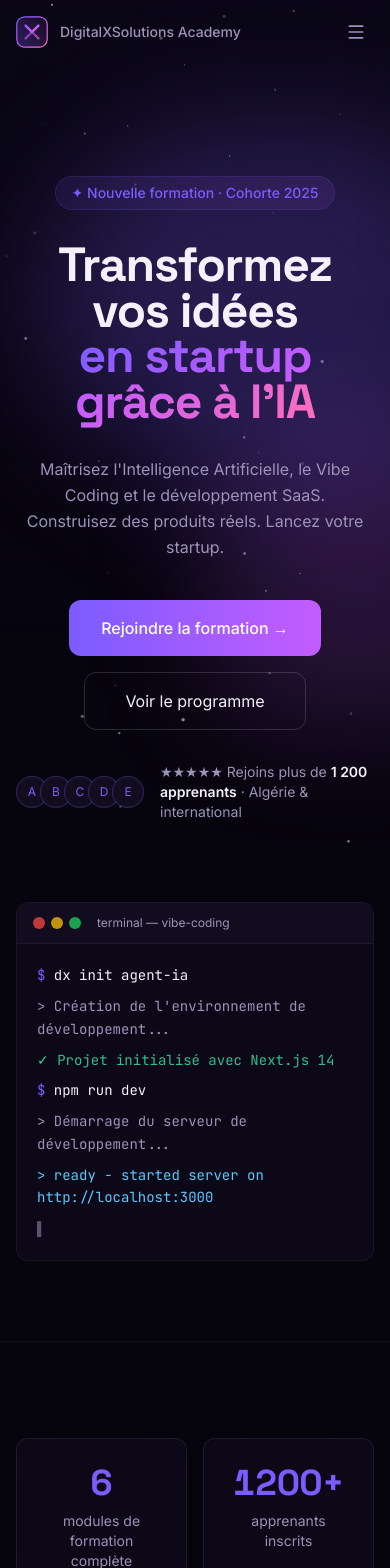
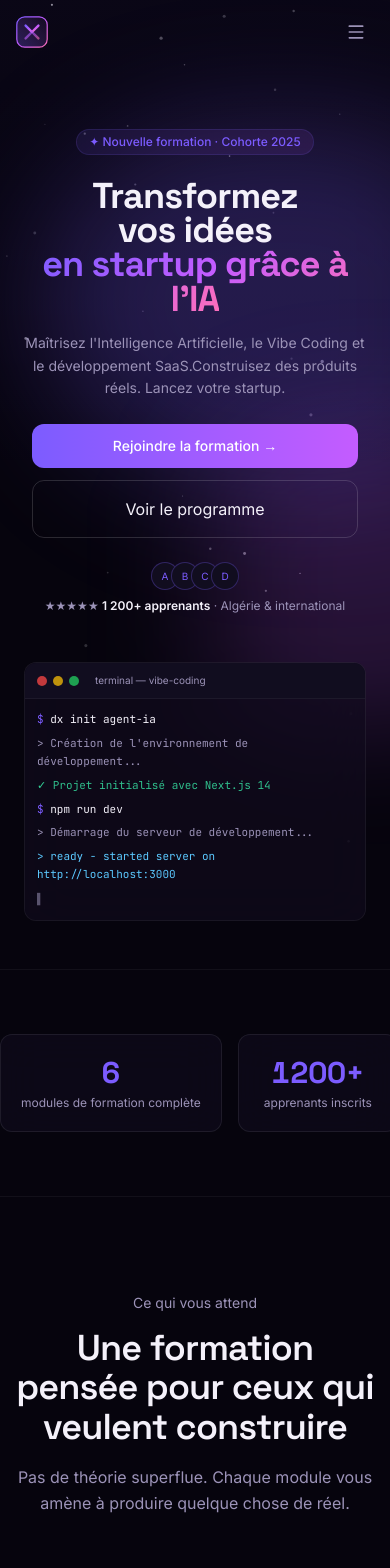
Before and after one commit to karimbzn31/DigitalX-Solutions-, a Next.js app: page / in a window 390 px wide. Shown: the top 1568 px of the page. Built offline with nearby package versions, Linux system fonts and the light colour scheme.

Commit message:
feat: mobile ultra - bottom nav, overlay menu, swipe testimonials, bottom sheet search, scrollable stats, floating CTA, compact hero

```diff
--- a/src/app/(marketing)/layout.tsx
+++ b/src/app/(marketing)/layout.tsx
@@ -1,5 +1,6 @@
 import { Navbar } from "@/components/layout/Navbar";
 import { Footer } from "@/components/layout/Footer";
+import { FloatingCTA } from "@/components/shared/FloatingCTA";
 
 export default function MarketingLayout({
   children,
@@ -9,6 +10,7 @@ export default function MarketingLayout({
       <Navbar />
       <main>{children}</main>
       <Footer />
+      <FloatingCTA />
     </>
   );
 }
--- a/src/app/dashboard/layout.tsx
+++ b/src/app/dashboard/layout.tsx
@@ -1,4 +1,5 @@
 import { Sidebar } from "@/components/layout/Sidebar";
+import { MobileBottomNav } from "@/components/layout/MobileBottomNav";
 import { NebulaBackground } from "@/components/shared/NebulaBackground";
 
 export default function DashboardLayout({
@@ -7,12 +8,13 @@ export default function DashboardLayout({
   return (
     <div className="flex min-h-screen">
       <Sidebar />
-      <div className="flex-1 bg-void relative">
+      <div className="flex-1 bg-void relative pb-16 md:pb-0">
         <NebulaBackground intensity={0.4} />
-        <div className="relative z-10 max-w-6xl mx-auto p-6 lg:p-8">
+        <div className="relative z-10 max-w-6xl mx-auto p-4 sm:p-6 lg:p-8">
           {children}
         </div>
       </div>
+      <MobileBottomNav />
     </div>
   );
 }
--- a/src/app/globals.css
+++ b/src/app/globals.css
@@ -111,6 +111,16 @@
   .scrollbar-thin::-webkit-scrollbar { width: 4px; }
   .scrollbar-thin::-webkit-scrollbar-track { background: transparent; }
   .scrollbar-thin::-webkit-scrollbar-thumb { background: rgba(124, 92, 255, 0.15); border-radius: 999px; }
+
+  .scrollbar-none { -ms-overflow-style: none; scrollbar-width: none; }
+  .scrollbar-none::-webkit-scrollbar { display: none; }
+
+  .snap-x { scroll-snap-type: x mandatory; }
+  .snap-start { scroll-snap-align: start; }
+
+  .safe-area-bottom {
+    padding-bottom: env(safe-area-inset-bottom, 0px);
+  }
 }
 
 @keyframes twinkle {
--- a/src/components/landing/Hero.tsx
+++ b/src/components/landing/Hero.tsx
@@ -18,21 +18,21 @@ const wordVariants = {
 
 export function Hero() {
   return (
-    <section className="relative min-h-screen flex flex-col items-center justify-center overflow-hidden pt-24">
+    <section className="relative min-h-svh flex flex-col items-center justify-center overflow-hidden pt-20 md:pt-24">
       <div className="absolute inset-0 bg-gradient-to-b from-violet/[0.04] via-transparent to-transparent pointer-events-none" />
 
-      <div className="relative z-10 flex flex-col items-center justify-center w-full px-4 py-20 md:py-24">
+      <div className="relative z-10 flex flex-col items-center justify-center w-full px-4 py-12 md:py-24">
         <motion.div
           initial={{ opacity: 0, y: 10 }}
           animate={{ opacity: 1, y: 0 }}
           transition={{ type: "spring", stiffness: 200, damping: 20 }}
         >
-          <NebulaBadge variant="violet" className="mb-8 px-4 py-1.5 text-sm">
+          <NebulaBadge variant="violet" className="mb-6 md:mb-8 px-3 md:px-4 py-1 text-xs md:text-sm">
             ✦ Nouvelle formation · Cohorte 2025
           </NebulaBadge>
         </motion.div>
 
-        <h1 className="font-display text-5xl md:text-7xl xl:text-8xl font-bold tracking-tight leading-[0.95] text-center max-w-5xl">
+        <h1 className="font-display text-4xl sm:text-5xl md:text-7xl xl:text-8xl font-bold tracking-tight leading-[0.95] text-center max-w-5xl">
           {words.map((word, i) => (
             <motion.span
               key={word}
@@ -55,10 +55,10 @@ export function Hero() {
           initial={{ opacity: 0, y: 20 }}
           animate={{ opacity: 1, y: 0 }}
           transition={{ duration: 0.5, delay: 0.4 }}
-          className="text-base md:text-lg text-mist text-center max-w-2xl mt-8 leading-relaxed"
+          className="text-sm sm:text-base md:text-lg text-mist text-center max-w-2xl mt-4 md:mt-8 leading-relaxed px-2"
         >
           Maîtrisez l&apos;Intelligence Artificielle, le Vibe Coding et le développement SaaS.
-          <br />
+          <br className="hidden sm:block" />
           Construisez des produits réels. Lancez votre startup.
         </motion.p>
 
@@ -66,15 +66,15 @@ export function Hero() {
           initial={{ opacity: 0, y: 20 }}
           animate={{ opacity: 1, y: 0 }}
           transition={{ duration: 0.5, delay: 0.6 }}
-          className="flex flex-col sm:flex-row items-center gap-4 mt-10"
+          className="flex flex-col sm:flex-row items-center gap-3 md:gap-4 mt-6 md:mt-10 w-full sm:w-auto px-4 sm:px-0"
         >
-          <Link href="#pricing">
-            <NebulaButton size="lg" className="px-8 py-4 text-base">
+          <Link href="#pricing" className="w-full sm:w-auto">
+            <NebulaButton size="lg" className="w-full sm:w-auto px-6 md:px-8 py-3 md:py-4 text-sm md:text-base">
               Rejoindre la formation →
             </NebulaButton>
           </Link>
-          <Link href="#formation">
-            <NebulaButton variant="secondary" size="lg">
+          <Link href="#formation" className="w-full sm:w-auto">
+            <NebulaButton variant="secondary" size="lg" className="w-full sm:w-auto">
               Voir le programme
             </NebulaButton>
           </Link>
@@ -84,20 +84,20 @@ export function Hero() {
           initial={{ opacity: 0, y: 20 }}
           animate={{ opacity: 1, y: 0 }}
           transition={{ duration: 0.5, delay: 0.8 }}
-          className="flex items-center gap-4 mt-8 text-sm text-mist"
+          className="flex flex-col sm:flex-row items-center gap-2 sm:gap-4 mt-6 md:mt-8 text-xs md:text-sm text-mist"
         >
           <div className="flex -space-x-2">
-            {[0, 1, 2, 3, 4].map((i) => (
+            {[0, 1, 2, 3].map((i) => (
               <div
                 key={i}
-                className="w-8 h-8 rounded-full border border-violet/30 bg-surface flex items-center justify-center text-xs text-violet"
+                className="w-7 h-7 md:w-8 md:h-8 rounded-full border border-violet/30 bg-surface flex items-center justify-center text-[10px] md:text-xs text-violet"
               >
                 {String.fromCharCode(65 + i)}
               </div>
             ))}
           </div>
-          <span>
-            ★★★★★ Rejoins plus de <strong className="text-star-white">1 200 apprenants</strong> · Algérie & international
+          <span className="text-center sm:text-left">
+            ★★★★★ <strong className="text-star-white">1 200+ apprenants</strong> · Algérie & international
           </span>
         </motion.div>
 
@@ -105,18 +105,18 @@ export function Hero() {
           initial={{ opacity: 0, y: 30 }}
           animate={{ opacity: 1, y: 0 }}
           transition={{ duration: 0.6, delay: 1 }}
-          className="w-full max-w-4xl mx-auto mt-20"
+          className="w-full max-w-4xl mx-auto mt-12 md:mt-20 px-2 sm:px-0"
         >
           <div className="nebula-glass rounded-[0.75rem] overflow-hidden">
-            <div className="flex items-center gap-2 px-4 py-3 bg-surface border-b border-white/5">
+            <div className="flex items-center gap-2 px-3 md:px-4 py-2.5 md:py-3 bg-surface border-b border-white/5">
               <div className="flex gap-1.5">
-                <div className="w-3 h-3 rounded-full bg-red-500/80" />
-                <div className="w-3 h-3 rounded-full bg-yellow-500/80" />
-                <div className="w-3 h-3 rounded-full bg-green-500/80" />
+                <div className="w-2.5 h-2.5 md:w-3 md:h-3 rounded-full bg-red-500/80" />
+                <div className="w-2.5 h-2.5 md:w-3 md:h-3 rounded-full bg-yellow-500/80" />
+                <div className="w-2.5 h-2.5 md:w-3 md:h-3 rounded-full bg-green-500/80" />
               </div>
-              <span className="text-xs text-mist ml-2">terminal — vibe-coding</span>
+              <span className="text-[10px] md:text-xs text-mist ml-2">terminal — vibe-coding</span>
             </div>
-            <div className="p-5 font-mono text-sm leading-relaxed space-y-2 bg-surface/30">
+            <div className="p-3 md:p-5 font-mono text-[11px] md:text-sm leading-relaxed space-y-1.5 md:space-y-2 bg-surface/30">
               <p><span className="text-violet">$</span> <span className="text-star-white">dx init agent-ia</span></p>
               <p className="text-mist">{">"} Création de l&apos;environnement de développement...</p>
               <p><span className="text-emerald-400">✓</span> <span className="text-emerald-400/90">Projet initialisé avec Next.js 14</span></p>
--- a/src/components/landing/Stats.tsx
+++ b/src/components/landing/Stats.tsx
@@ -11,17 +11,20 @@ const stats = [
 
 export function Stats() {
   return (
-    <section className="py-24 border-y border-white/5">
+    <section className="py-16 md:py-24 border-y border-white/5 overflow-hidden">
       <div className="max-w-7xl mx-auto px-4 sm:px-6 lg:px-8">
-        <div className="grid grid-cols-2 md:grid-cols-4 gap-4 md:gap-8">
+        <div className="flex md:grid md:grid-cols-4 gap-4 md:gap-8 overflow-x-auto snap-x snap-mandatory scrollbar-none -mx-4 px-4 md:mx-0 md:px-0">
           {stats.map((stat, i) => (
-            <div key={stat.label} className="relative text-center group p-6 nebula-card rounded-[0.75rem]">
-              <p className="font-display text-4xl md:text-5xl font-bold text-violet mb-2 tabular-nums">
+            <div
+              key={stat.label}
+              className="relative text-center group p-5 md:p-6 nebula-card rounded-[0.75rem] min-w-[160px] md:min-w-0 snap-start shrink-0 md:shrink"
+            >
+              <p className="font-display text-3xl md:text-5xl font-bold text-violet mb-1 md:mb-2 tabular-nums">
                 <AnimatedCounter target={stat.value} suffix={stat.suffix} />
               </p>
-              <p className="text-sm text-mist">{stat.label}</p>
+              <p className="text-xs md:text-sm text-mist">{stat.label}</p>
               {i < stats.length - 1 && (
-                <div className="hidden md:block absolute right-0 top-1/2 -translate-y-1/2 w-px h-16 bg-white/5" />
+                <div className="hidden md:block absolute right-0 top-1/2 -translate-y-1/2 w-px h-12 md:h-16 bg-white/5" />
               )}
             </div>
           ))}
--- a/src/components/layout/Navbar.tsx
+++ b/src/components/layout/Navbar.tsx
@@ -18,10 +18,24 @@ const links = [
   { label: "Tarifs", href: "/#pricing" },
 ];
 
+const menuVariants = {
+  hidden: { opacity: 0 },
+  visible: { opacity: 1, transition: { duration: 0.3 } },
+  exit: { opacity: 0, transition: { duration: 0.2 } },
+};
+
+const linkItemVariants = {
+  hidden: { x: -30, opacity: 0 },
+  visible: (i: number) => ({
+    x: 0,
+    opacity: 1,
+    transition: { duration: 0.4, ease: [0.22, 1, 0.36, 1] as const, delay: i * 0.06 },
+  }),
+};
+
 export function Navbar() {
   const scrolled = useScrolled(40);
   const [mobileOpen, setMobileOpen] = useState(false);
-
   const openSearch = () => useSearchStore.getState().setOpen(true);
 
   return (
@@ -40,7 +54,7 @@ export function Navbar() {
         <div className="flex items-center justify-between h-16 md:h-20">
           <Link href="/" className="flex items-center gap-3 group">
             <Logo size={32} />
-            <span className="text-sm text-mist font-medium">
+            <span className="hidden sm:block text-sm text-mist font-medium">
               DigitalXSolutions Academy
             </span>
           </Link>
@@ -80,10 +94,15 @@ export function Navbar() {
 
           <button
             onClick={() => setMobileOpen(!mobileOpen)}
-            className="md:hidden p-2 text-mist hover:text-star-white"
+            className="md:hidden relative z-[60] p-2 text-mist hover:text-star-white"
             aria-label={mobileOpen ? "Fermer" : "Menu"}
           >
+            <motion.div
+              animate={{ rotate: mobileOpen ? 90 : 0 }}
+              transition={{ duration: 0.2 }}
+            >
               {mobileOpen ? <X className="w-5 h-5" /> : <Menu className="w-5 h-5" />}
+            </motion.div>
           </button>
         </div>
       </div>
@@ -91,23 +110,41 @@ export function Navbar() {
       <AnimatePresence>
         {mobileOpen && (
           <motion.div
-            initial={{ opacity: 0, height: 0 }}
-            animate={{ opacity: 1, height: "auto" }}
-            exit={{ opacity: 0, height: 0 }}
-            className="md:hidden bg-surface/95 backdrop-blur-2xl border-t border-white/5"
+            variants={menuVariants}
+            initial="hidden"
+            animate="visible"
+            exit="exit"
+            className="fixed inset-0 z-[55] md:hidden"
           >
-            <div className="px-4 py-8 space-y-6">
-              {links.map((link) => (
+            <div className="absolute inset-0 bg-void/90 backdrop-blur-2xl" />
+            <div className="relative h-full flex flex-col justify-center px-8">
+              <nav className="space-y-1">
+                {links.map((link, i) => (
+                  <motion.div
+                    key={link.href}
+                    custom={i}
+                    variants={linkItemVariants}
+                    initial="hidden"
+                    animate="visible"
+                  >
                     <Link
-                  key={link.href}
                       href={link.href}
                       onClick={() => setMobileOpen(false)}
-                  className="block text-sm text-mist hover:text-star-white transition-colors"
+                      className="block text-2xl font-display font-semibold text-star-white hover:text-violet transition-colors py-3"
                     >
                       {link.label}
                     </Link>
+                  </motion.div>
                 ))}
-              <div className="pt-6 border-t border-white/10 flex flex-col gap-3">
+              </nav>
+
+              <motion.div
+                initial={{ opacity: 0, y: 20 }}
+                animate={{ opacity: 1, y: 0 }}
+                transition={{ duration: 0.4, delay: 0.35 }}
+                className="mt-10 pt-8 border-t border-white/10"
+              >
+                <div className="flex flex-col gap-3">
                   <Link href="/login" onClick={() => setMobileOpen(false)}>
                     <NebulaButton variant="ghost" className="w-full">Connexion</NebulaButton>
                   </Link>
@@ -115,6 +152,7 @@ export function Navbar() {
                     <NebulaButton className="w-full">Rejoindre</NebulaButton>
                   </Link>
                 </div>
+              </motion.div>
             </div>
           </motion.div>
         )}
--- /dev/null
+++ b/src/components/shared/FloatingCTA.tsx
@@ -0,0 +1,27 @@
+"use client";
+
+import { motion, useScroll, useTransform } from "framer-motion";
+import Link from "next/link";
+
+export function FloatingCTA() {
+  const { scrollYProgress } = useScroll();
+  const opacity = useTransform(scrollYProgress, [0, 0.05, 0.85, 0.95], [0, 1, 1, 0]);
+  const y = useTransform(scrollYProgress, [0, 0.05, 0.85, 0.95], [20, 0, 0, 20]);
+
+  return (
+    <motion.div
+      style={{ opacity, y }}
+      className="fixed bottom-24 md:bottom-8 right-4 z-40 md:hidden"
+    >
+      <Link
+        href="/register"
+        className="flex items-center gap-2 px-5 py-3 rounded-full bg-gradient-to-r from-violet to-magenta text-star-white text-sm font-medium shadow-lg shadow-violet/25 active:scale-95 transition-transform"
+      >
+        Rejoindre
+        <svg width="14" height="14" viewBox="0 0 24 24" fill="none" stroke="currentColor" strokeWidth="2.5" strokeLinecap="round" strokeLinejoin="round">
+          <path d="M5 12h14M13 5l7 7-7 7" />
+        </svg>
+      </Link>
+    </motion.div>
+  );
+}
```
Also changed, not shown: src/components/landing/Testimonials.tsx (+39 -5 lines), src/components/layout/MobileBottomNav.tsx (added, +41 -0 lines), src/components/shared/SearchModal.tsx (+64 -9 lines). Lines whose indentation alone changed are shown as unchanged.
